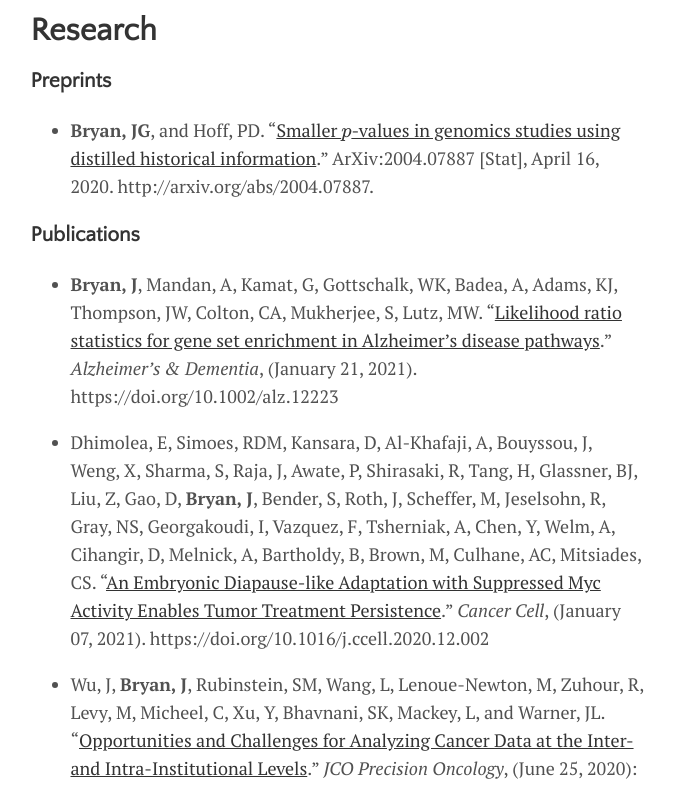
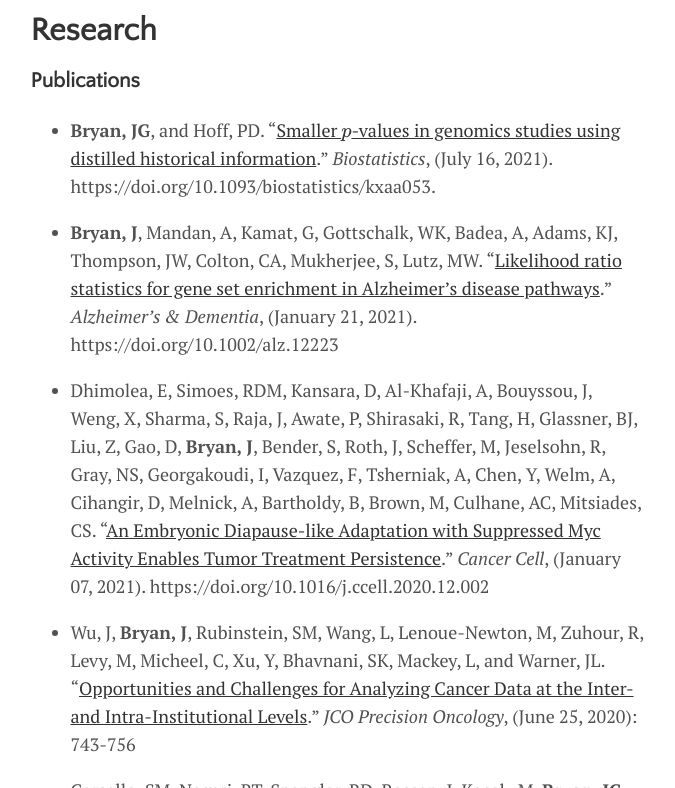
Before and after one commit to j-g-b/j-g-b.github.io, a Jekyll site: the page built from menu/research.md, in a window 1280 px wide and 900 px high, cut to the strip 112-900 px from the top of the window. Shown: the whole strip, without its empty margins (302-977 px from the left). Built offline with Jekyll 4.4.1, drawn with Linux system fonts in a browser that asks for light colours; formulas are drawn with MathJax 3.

Commit message:
p val article

```diff
--- a/menu/research.md
+++ b/menu/research.md
@@ -3,11 +3,9 @@
 title: Research
 ---
 
-### Preprints
+### Publications
 
-- **Bryan, JG**, and Hoff, PD. “[Smaller \\(p\\)-values in genomics studies using distilled historical information](https://arxiv.org/abs/2004.07887).” ArXiv:2004.07887 [Stat], April 16, 2020. http://arxiv.org/abs/2004.07887.
-
-### Publications
+- **Bryan, JG**, and Hoff, PD. “[Smaller \\(p\\)-values in genomics studies using distilled historical information](https://academic.oup.com/biostatistics/advance-article-abstract/doi/10.1093/biostatistics/kxaa053/6322375?redirectedFrom=fulltext).” *Biostatistics*, (July 16, 2021). https://doi.org/10.1093/biostatistics/kxaa053.
 
 - **Bryan, J**, Mandan, A, Kamat, G, Gottschalk, WK, Badea, A, Adams, KJ, Thompson, JW, Colton, CA, Mukherjee, S, Lutz, MW. "[Likelihood ratio statistics for gene set enrichment in Alzheimer's disease pathways](https://alz-journals.onlinelibrary.wiley.com/doi/full/10.1002/alz.12223)." *Alzheimer's & Dementia*, (January 21, 2021). https://doi.org/10.1002/alz.12223
 
```
